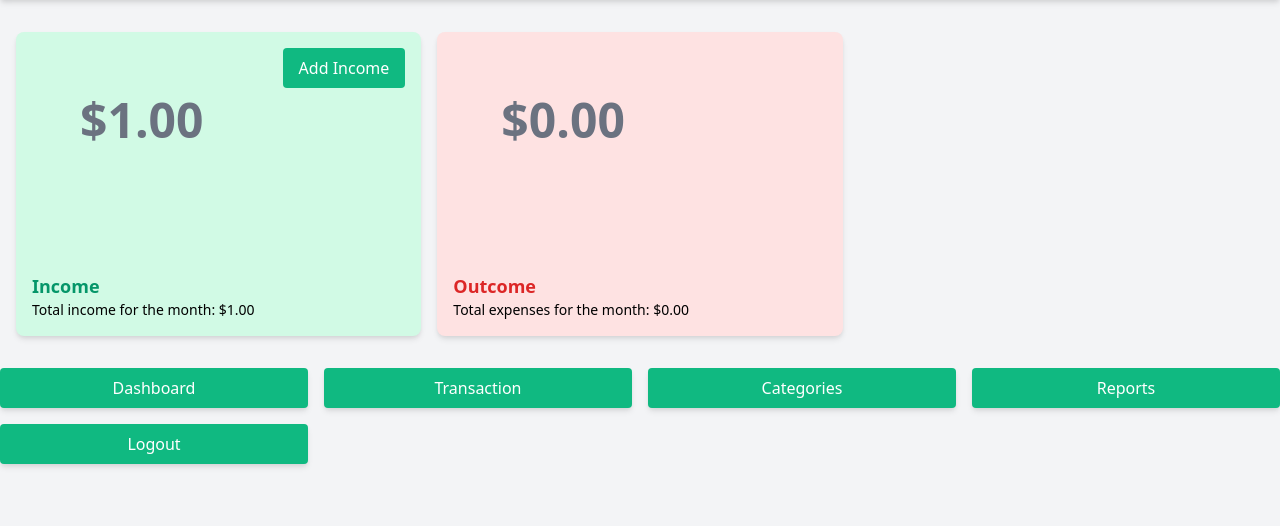
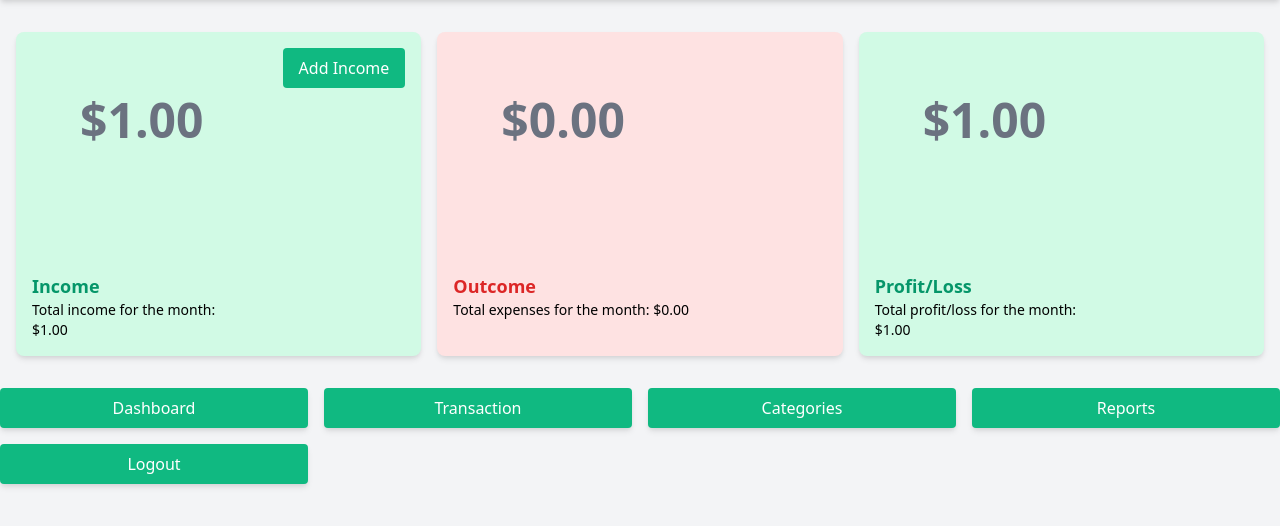
Before and after one commit to 8codevoyager122/tracking, a PHP site: page /dashboard.php in a window 1280 px wide. Shown: the part 44-570 px from the top of the page. Run offline with PHP 8.4, Linux system fonts and the light colour scheme; a user stored in the database is signed in; data comes from the database, SQL or seed files in the repository.

Commit message:
Update dashboard.php

```diff
--- a/dashboard.php
+++ b/dashboard.php
@@ -75,20 +75,32 @@ try {
                     </div>
                     <div class="p-4">
                         <h3 class="text-lg font-semibold text-green-600 dark:text-green-300">Income</h3>
-                        <p class="text-sm text-zinc-600">Total income for the month: $<?php echo number_format($totalIncome, 2); ?></p>
+                        <p class="text-sm text-zinc-600">Total income for the month:</p><p class="text-sm text-zinc-600" id="numba-this">$<?php echo number_format($totalIncome, 2); ?></p>
                     </div>
                 </div>
 
                 <!-- Total Outcome -->
                 <div class="relative bg-red-100 dark:bg-red-800 rounded-lg shadow-md overflow-hidden">
                     <div class="h-40 md:h-56 overflow-hidden">
-                        <h1 id="totalOutcome" class="text-5xl justify-center items-center text-zinc-600 mx-16 my-16 text-gray-500 font-bold">$<?php echo number_format($totalOutcome, 2); ?></h1>
+                        <h1 id="totalOutcome" class="text-5xl justify-center items-center text-zinc-600 mx-16 my-16 text-gray-500 font-bold">$<p id="outcome-txt" style="display: inline;"><?php echo number_format($totalOutcome, 2); ?></p></h1>
                     </div>
                     <div class="p-4">
                         <h3 class="text-lg font-semibold text-red-600 dark:text-red-300">Outcome</h3>
                         <p class="text-sm text-zinc-600">Total expenses for the month: $<?php echo number_format($totalOutcome, 2); ?></p>
                     </div>
                 </div>
+                 <div class="relative bg-green-100 dark:bg-green-800 rounded-lg shadow-md overflow-hidden">
+                    <div class="absolute top-0 right-0 p-4">
+                    </div>
+                    <div class="h-40 md:h-56 overflow-hidden">
+                        <h1 id="totalProfit" class="text-5xl justify-center items-center text-zinc-600 mx-16 my-16 text-gray-500 font-bold">$<?php echo number_format($totalIncome-$totalOutcome, 2); ?></h1>
+                    </div>
+                    <div class="p-4">
+                        <h3 class="text-lg font-semibold text-green-600 dark:text-green-300">Profit/Loss</h3>
+                        <p class="text-sm text-zinc-600">Total profit/loss for the month:</p><p class="text-sm text-zinc-600" id="numba-profit">$<?php echo number_format($totalIncome-$totalOutcome, 2); ?></p>
+                    </div>
+                </div>
+
             </div>
         </main>
 
@@ -122,12 +134,18 @@ try {
             document.getElementById('logoutButton').addEventListener('click', function() {
                 window.location.href = "logout.php";
             });
-
+function numberWithCommas(x) {
+    return x.toString().replace(/\B(?=(\d{3})+(?!\d))/g, ",");
+}
 // Handle Add Manual Income button click
 document.getElementById('addIncomeBtn').addEventListener('click', function() {
     const Income = prompt('Enter income amount:');
     if (Income) {
-        document.getElementById('totalIncome').innerText = '$' + parseFloat(Income).toFixed(2);
+        document.getElementById('totalIncome').innerText = '$' + numberWithCommas(parseFloat(Income).toFixed(2));
+        document.getElementById('numba-this').innerText = '$' +  numberWithCommas(parseFloat(Income).toFixed(2));
+        var outcome = parseFloat(document.getElementById('outcome-txt').innerHTML);
+        document.getElementById('totalProfit').innerText = '$' + numberWithCommas(parseFloat(Income-outcome).toFixed(2))
+                document.getElementById('numba-profit').innerText = '$' + numberWithCommas(parseFloat(Income-outcome).toFixed(2))
 
         // Make the AJAX request to update the server-side data
         fetch(window.location.href, {
```
